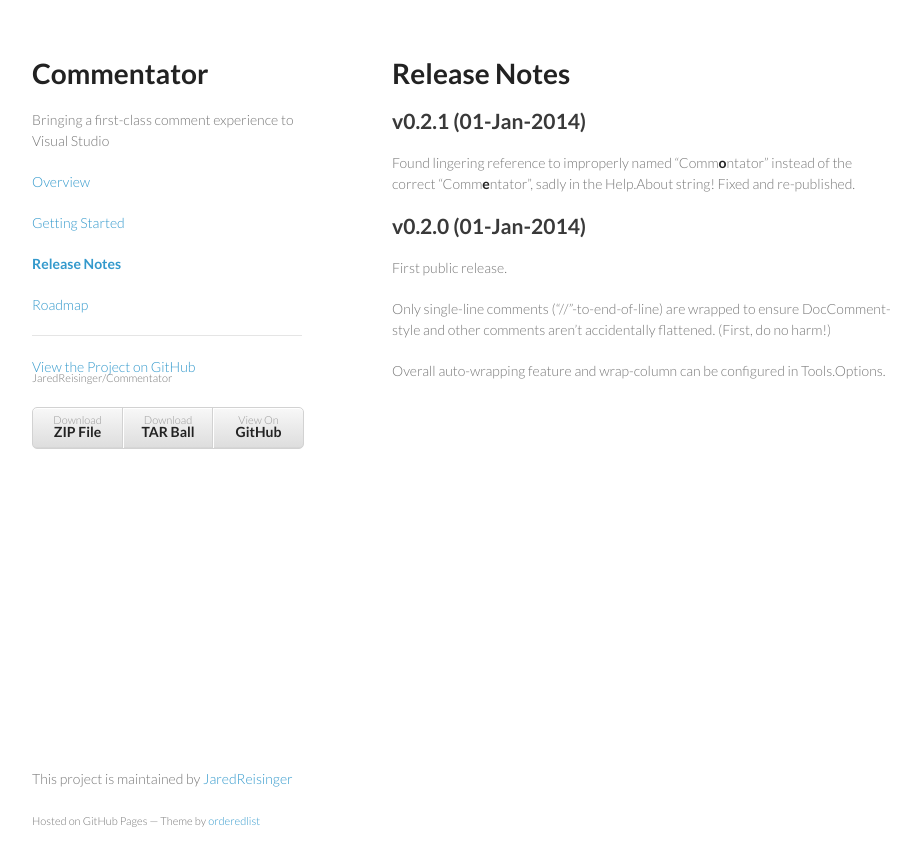
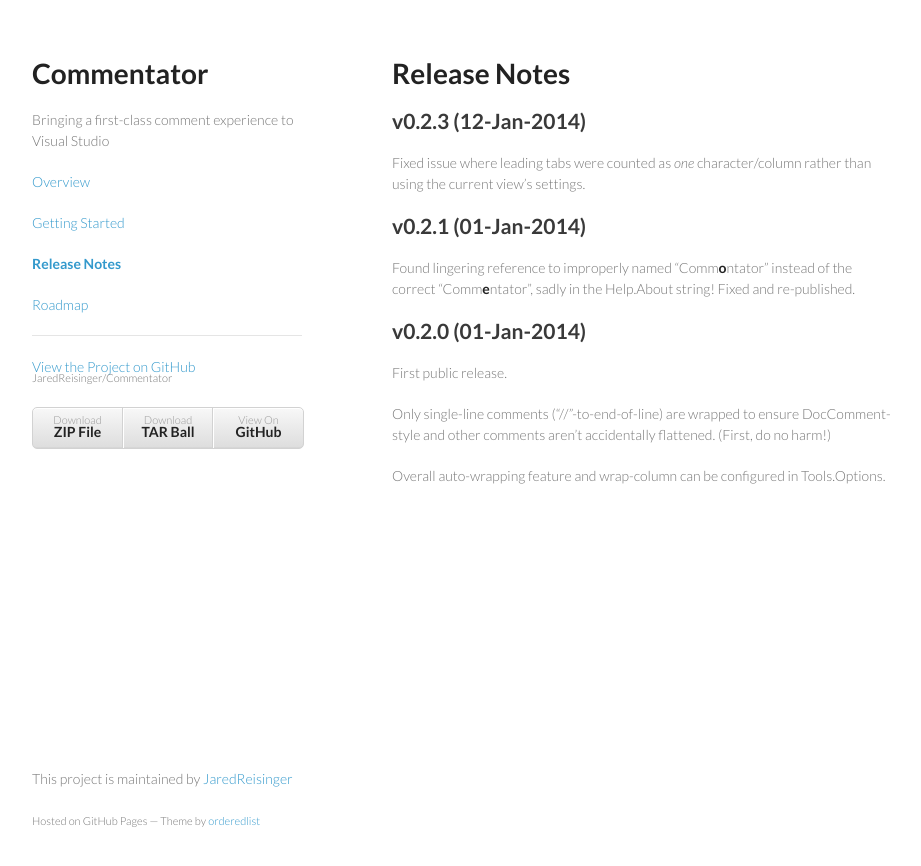
Before and after one commit to JaredReisinger/Commentator, a Jekyll site: the page built from ReleaseNotes.md, in a window 1280 px wide. Shown: the top 866 px of the page, without its empty margins (178-1099 px from the left). Built offline with Jekyll 4.4.1, drawn with Linux system fonts in a browser that asks for light colours.

Commit message:
Released v0.2.3.

```diff
--- a/ReleaseNotes.md
+++ b/ReleaseNotes.md
@@ -5,6 +5,10 @@
 
 # Release Notes
 
+## v0.2.3 (12-Jan-2014)
+
+Fixed issue where leading tabs were counted as _one_ character/column rather
+than using the current view's settings.
 
 ## v0.2.1 (01-Jan-2014)
 
```
